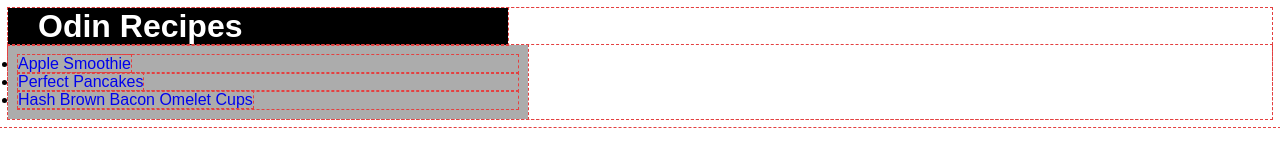
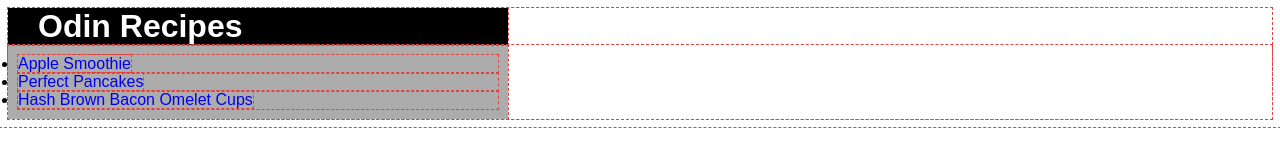
Before and after one commit to dkirk101/odin-recipes, a plain HTML site: page index.html in a window 1280 px wide. Drawn offline with Linux system fonts and the light colour scheme.

Commit message:
Updated styles

```diff
--- a/style.css
+++ b/style.css
@@ -1,6 +1,11 @@
 
-* {
+html {
+    box-sizing: border-box;
+}
+
+*, *::before, *::after {
     outline: 1px dashed rgb(228, 64, 64);
+    box-sizing: border-box;
 }
 
 body {
```
